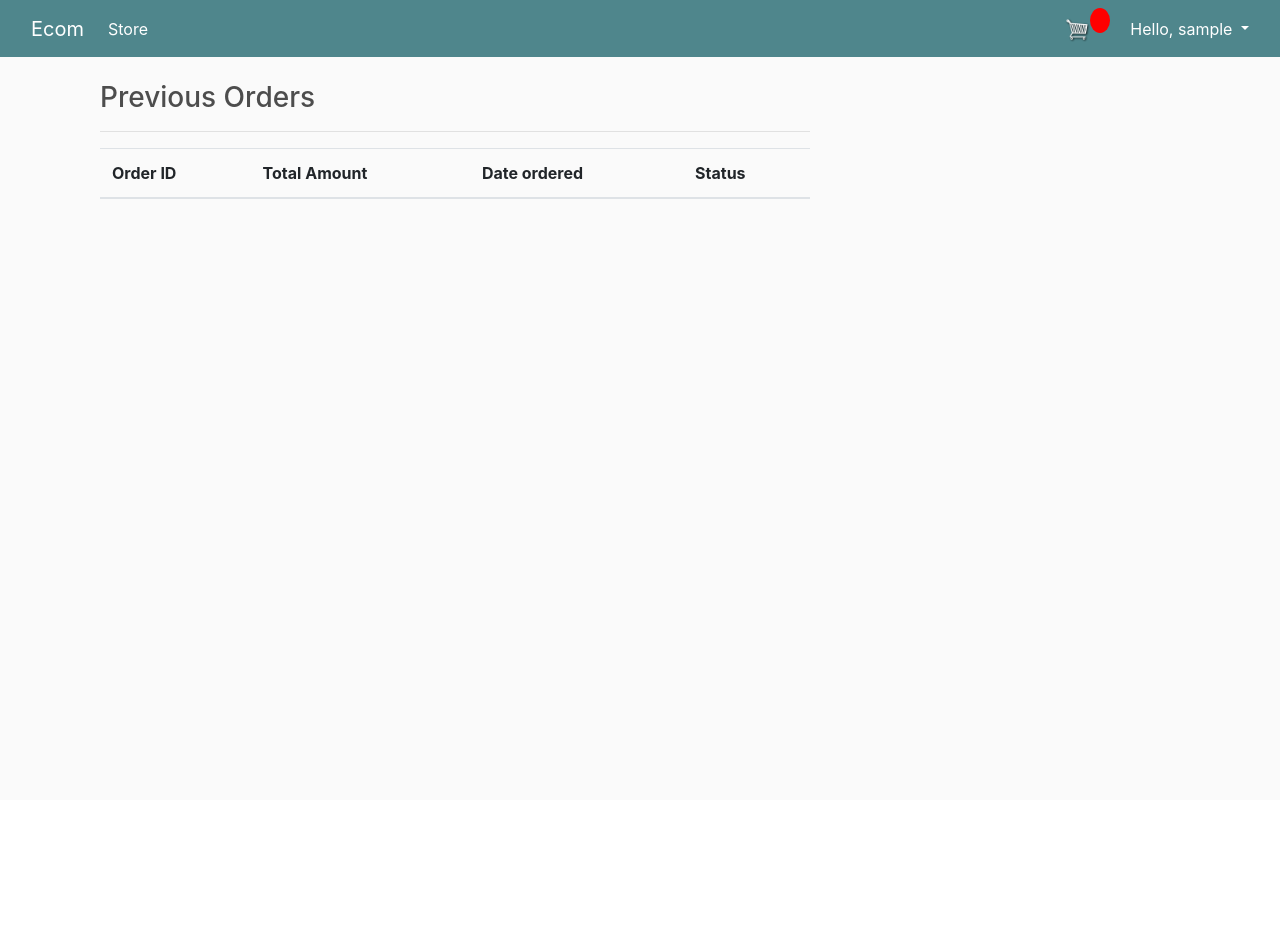
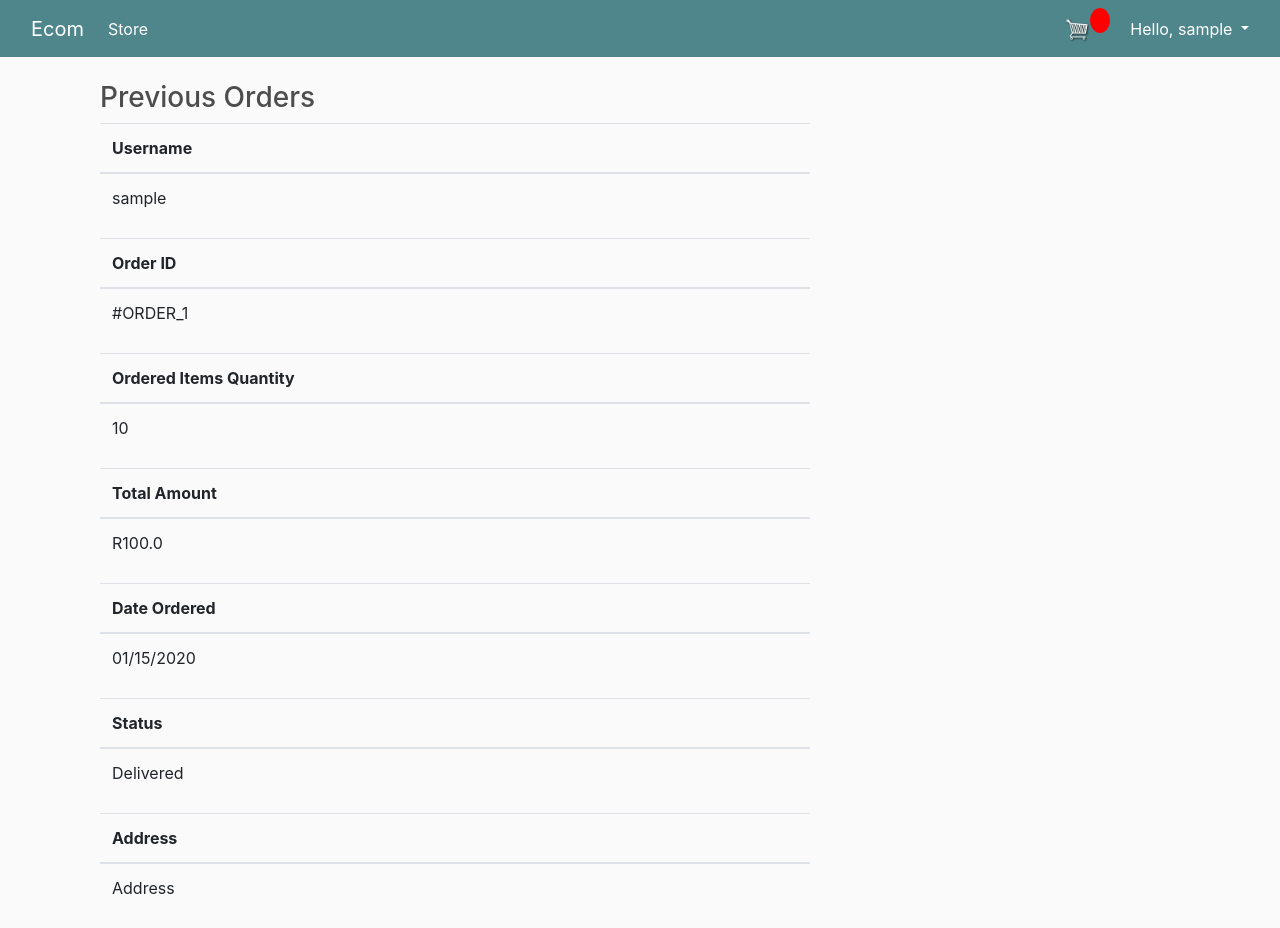
Before and after one commit to Siphesihle1/ai_shopping_system, a Django app: page /orderhistory/ in a window 1280 px wide. Before the commit the page ends 199 px from the top, so only its background shows below. Run offline with Django 3.2, Linux system fonts and the light colour scheme; a user stored in the database is signed in; tables that the repository leaves empty hold one stand-in row (values such as "Sample post"); lists and menus that the app fills with data are empty; parts of the project's set-up code (start-up, migrations or seed data) failed here and were passed over; some libraries are stand-ins or nearby versions.

Commit message:
Update orderhistory.html

```diff
--- a/ecommerce/templates/ecommerce/orderhistory.html
+++ b/ecommerce/templates/ecommerce/orderhistory.html
@@ -7,25 +7,144 @@
         <div class="row">
             <div class="col-md-8">
                 <h3>Previous Orders</h3>
-                <hr>
+                <table class="table">
+                    <thead>
+                        <tr>
+                            <th>Username</th>
+
+                        </tr>
+                    </thead>
+                    <tbody>
+                        {%if order.complete == true%}
+                        {%for order in order_s%}
+                        <tr>
+                            <td>{{order.customer.user}}</td>
+
+                        </tr>
+                        {%endfor%}
+                        {% else %}
+			                <p id="cart-message">No Previous orders to show</p>
+			            {% endif %}
+                    </tbody>
+                </table>
                 <table class="table">
                     <thead>
                         <tr>
                             <th>Order ID</th>
-                            <th>Total Amount</th>
-                            <th>Date ordered</th>
-                            <th>Status</th>
+
                         </tr>
                     </thead>
                     <tbody>
-                        {%for ord in orders%}
+                        {%if order.complete == true%}
+                        {%for order in order_s%}
                         <tr>
-                            <td>{{forloop.counter}}</td>
-                            <td>{{ord.total}}</td>
-                            <td>{{ord.date_ordered}}</td>
-                            <td>Delivered</td>
+                            <td>#ORDER_{{order.id}}</td>
+
                         </tr>
                         {%endfor%}
+                        {% else %}
+			                <p id="cart-message">No Previous orders to show</p>
+			            {% endif %}
+                    </tbody>
+                </table>
+                <table class="table">
+                    <thead>
+                        <tr>
+                            <th>Ordered Items Quantity</th>
+
+                        </tr>
+                    </thead>
+                    <tbody>
+                        {%if order.complete == true%}
+                        {%for order in order_s%}
+                        <tr>
+                            <td>{{order.get_cart_items}}</td>
+
+                        </tr>
+                        {%endfor%}
+                        {% else %}
+			                <p id="cart-message">No Previous orders to show</p>
+			            {% endif %}
+                    </tbody>
+                </table>
+                <table class="table">
+                    <thead>
+                        <tr>
+                            <th>Total Amount</th>
+
+                        </tr>
+                    </thead>
+                    <tbody>
+                        {%if order.complete == true%}
+                        {%for order in order_s%}
+                        <tr>
+                            <td>R{{order.get_cart_total}}</td>
+
+                        </tr>
+                        {%endfor%}
+                        {% else %}
+			                <p id="cart-message">No Previous orders to show</p>
+			            {% endif %}
+                    </tbody>
+                </table>
+                <table class="table">
+                    <thead>
+                        <tr>
+                            <th>Date Ordered</th>
+
+                        </tr>
+                    </thead>
+                    <tbody>
+                        {%if order.complete == true%}
+                        {%for order in order_s%}
+                        <tr>
+                            <td>{{order.date_ordered| date:"SHORT_DATE_FORMAT"}}</td>
+
+                        </tr>
+                        {%endfor%}
+                        {% else %}
+			                <p id="cart-message">No Previous orders to show</p>
+			            {% endif %}
+                    </tbody>
+                </table>
+                <table class="table">
+                    <thead>
+                        <tr>
+                            <th>Status</th>
+
+                        </tr>
+                    </thead>
+                    <tbody>
+                        {%if order.complete == true%}
+                        {%for order in order_s%}
+                        <tr>
+                            <td>Delivered</td>
+
+                        </tr>
+                        {%endfor%}
+                        {% else %}
+			                <p id="cart-message">No Previous orders to show</p>
+			            {% endif %}
+                    </tbody>
+                </table>
+                <table class="table">
+                    <thead>
+                        <tr>
+                            <th>Address</th>
+
+                        </tr>
+                    </thead>
+                    <tbody>
+                        {%if order.complete == true%}
+                        {%for order in order_s%}
+                        <tr>
+                            <td>{{"Address"}}</td>
+
+                        </tr>
+                        {%endfor%}
+                        {% else %}
+			                <p id="cart-message">No Previous orders to show</p>
+			            {% endif %}
                     </tbody>
                 </table>
             </div>
```
